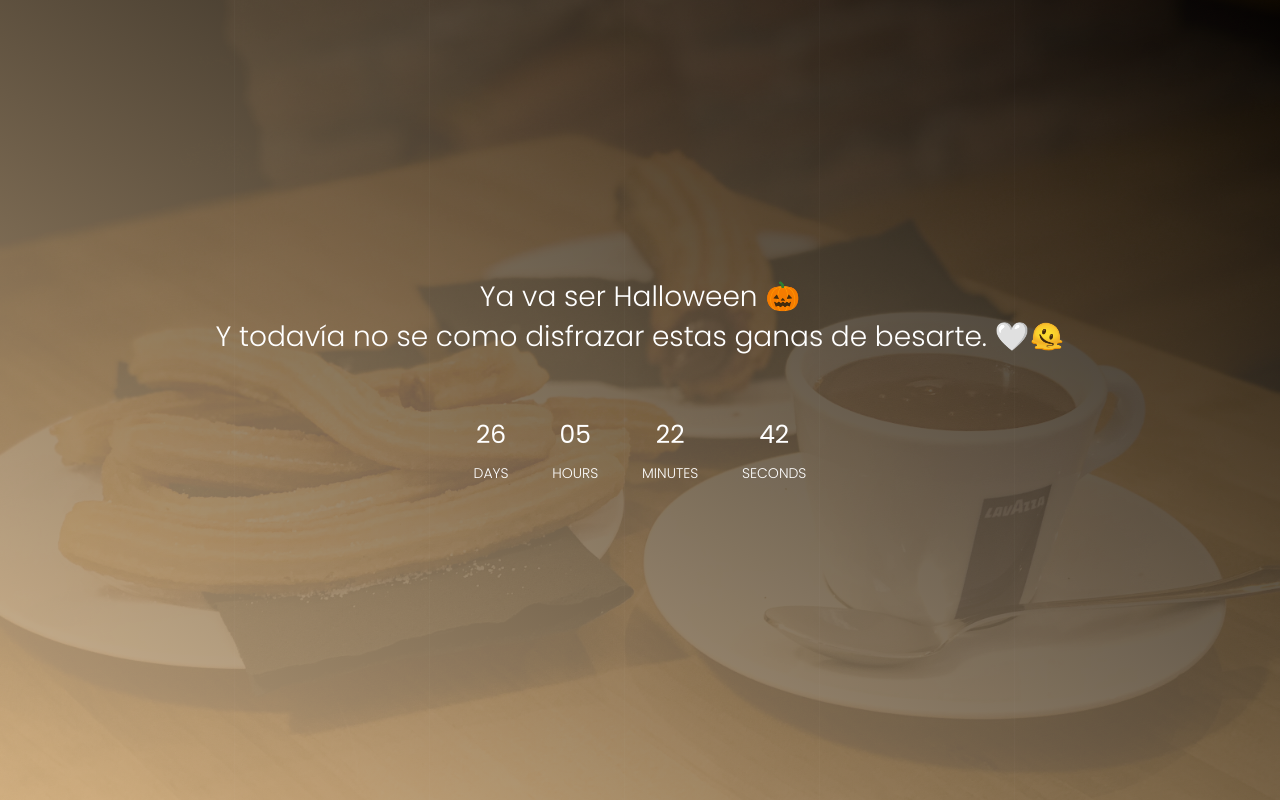
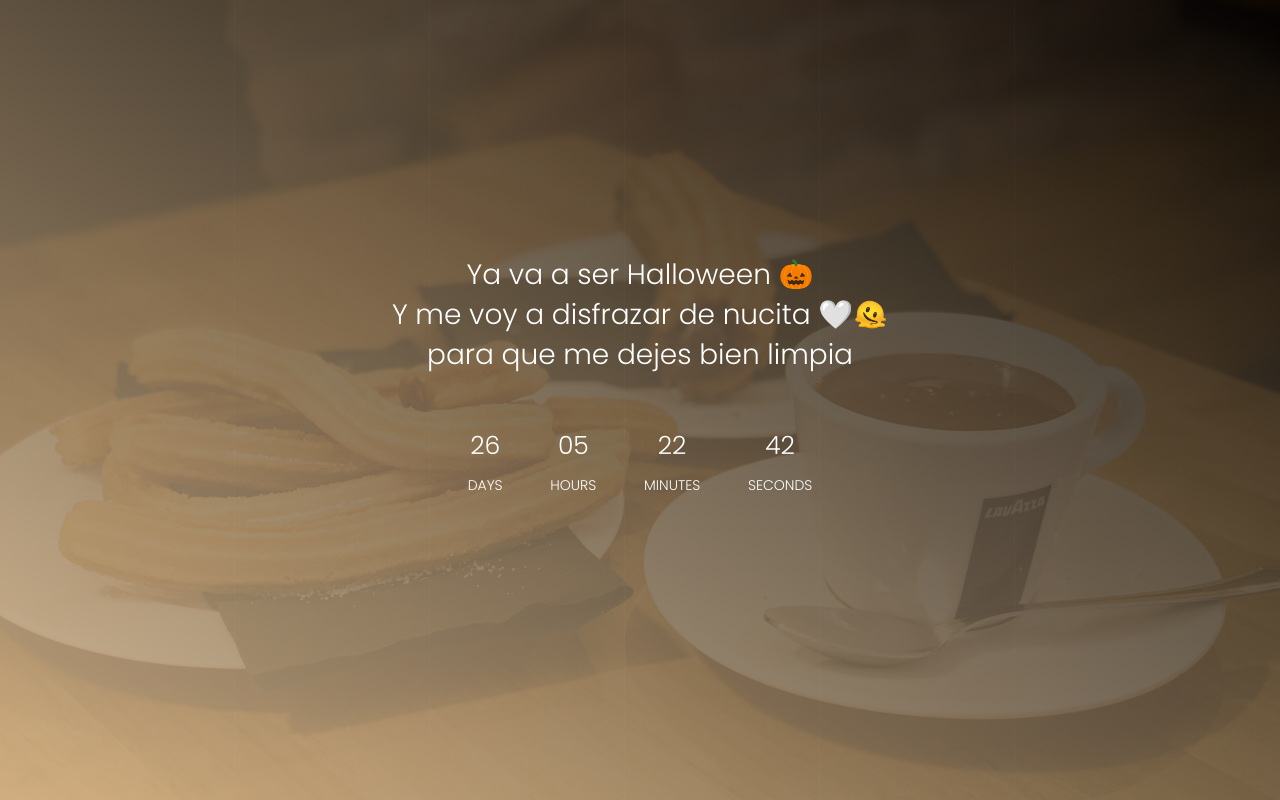
Before and after one commit to GuelaguetzaChurreria/GuelaguetzaChurreria.github.io, a plain HTML site: page index.html in a window 1280 px wide. Drawn offline with Linux system fonts and the light colour scheme.

Commit message:
Update index.html

```diff
--- a/index.html
+++ b/index.html
@@ -112,7 +112,7 @@ https://templatemo.com/tm-521-get-ready
 
                     <div class="col-md-12 col-sm-12">
                          <div class="home-info">
-                              <h1>Ya va ser Halloween 🎃<br> Y todavía no se como disfrazar estas ganas de besarte. 🤍🫠</h1>
+                              <h1> Ya va a ser Halloween 🎃<br> Y me voy a disfrazar de nucita 🤍🫠</br> para que me dejes bien limpia
                               <!-- You can change the date time in init.js file -->
 
                               <ul class="countdown">
```
